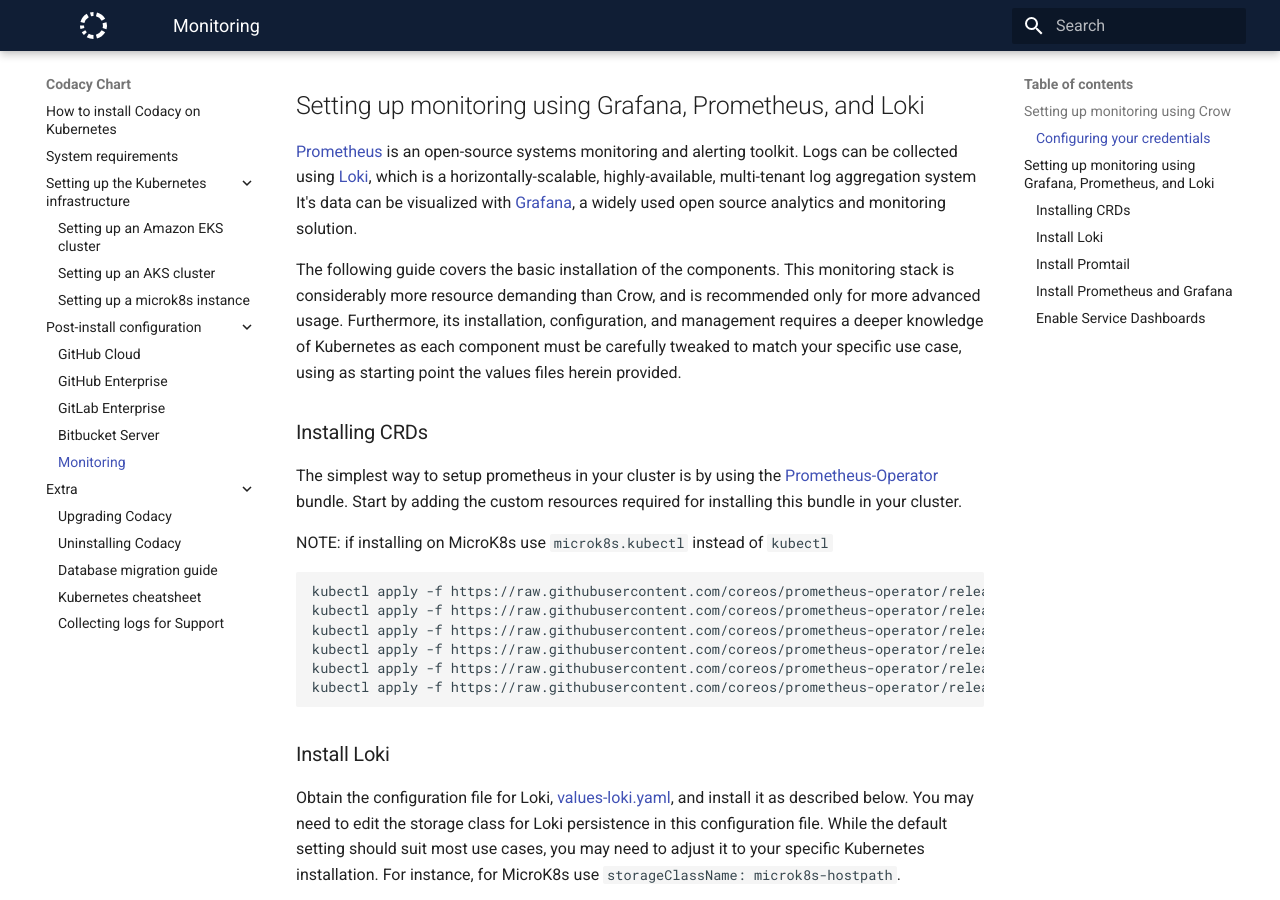
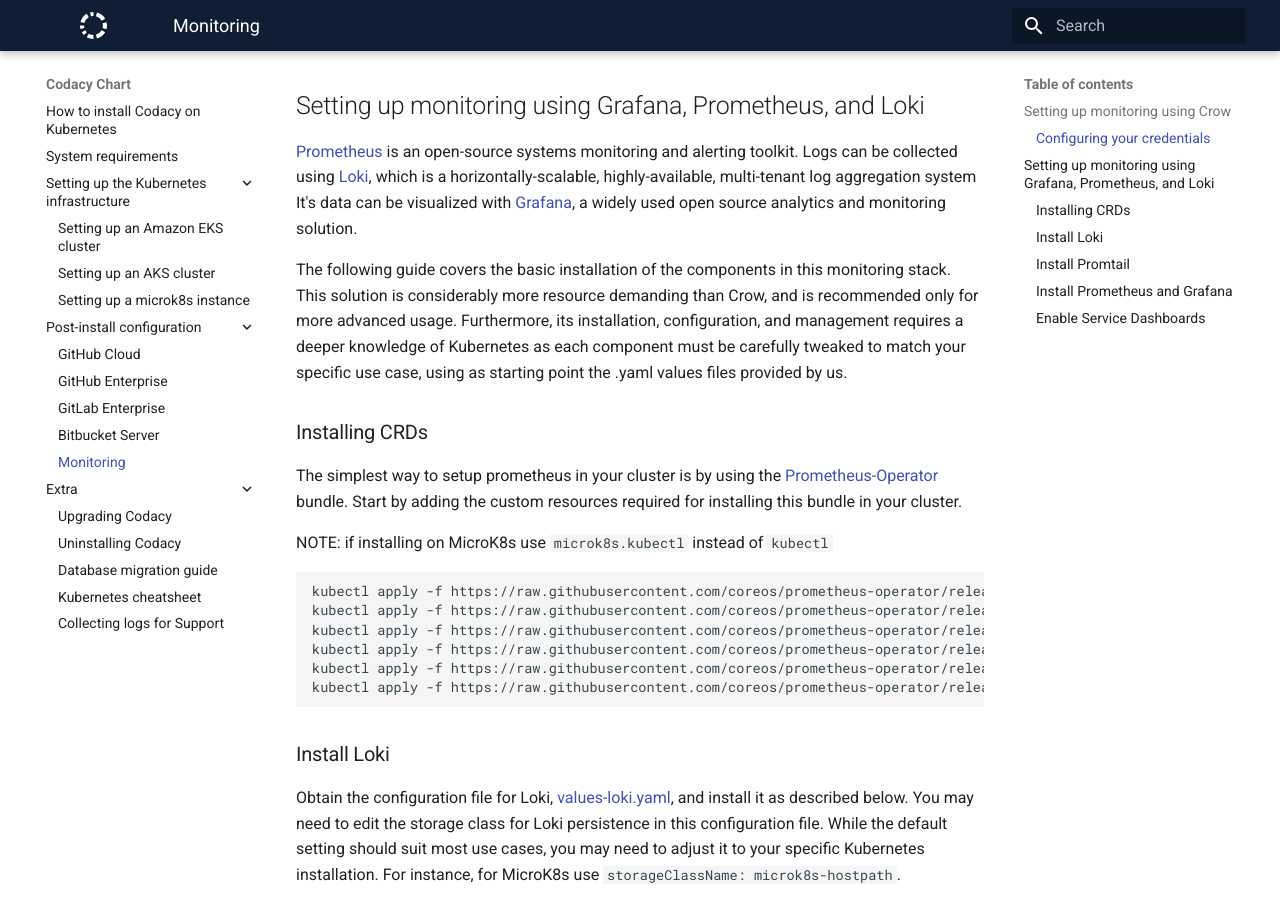
Before and after one commit to codacy/chart, an MkDocs documentation site: the page built from docs/configuration/monitoring.md, in a window 1280 px wide and 900 px high, scrolled down 1293 px. Built offline with MkDocs 1.6.1 and Material for MkDocs 9.7.7, drawn with Linux system fonts in a browser that asks for light colours.

Commit message:
Update docs/configuration/monitoring.md
Co-Authored-By: Paulo Ribeiro <60105800+pauloribeiro-codacy@users.noreply.github.com>

```diff
--- a/docs/configuration/monitoring.md
+++ b/docs/configuration/monitoring.md
@@ -62,11 +62,11 @@
 It's data can be visualized with [Grafana](https://grafana.com), a widely used
 open source analytics and monitoring solution.
 
-The following guide covers the basic installation of the components. This monitoring
-stack is considerably more resource demanding than Crow, and is recommended only for
+The following guide covers the basic installation of the components in this monitoring stack.
+This solution is considerably more resource demanding than Crow, and is recommended only for
 more advanced usage. Furthermore, its installation, configuration, and management
 requires a deeper knowledge of Kubernetes as each component must be carefully tweaked
-to match your specific use case, using as starting point the values files herein provided.
+to match your specific use case, using as starting point the .yaml values files provided by us.
 
 ### Installing CRDs
 
```
